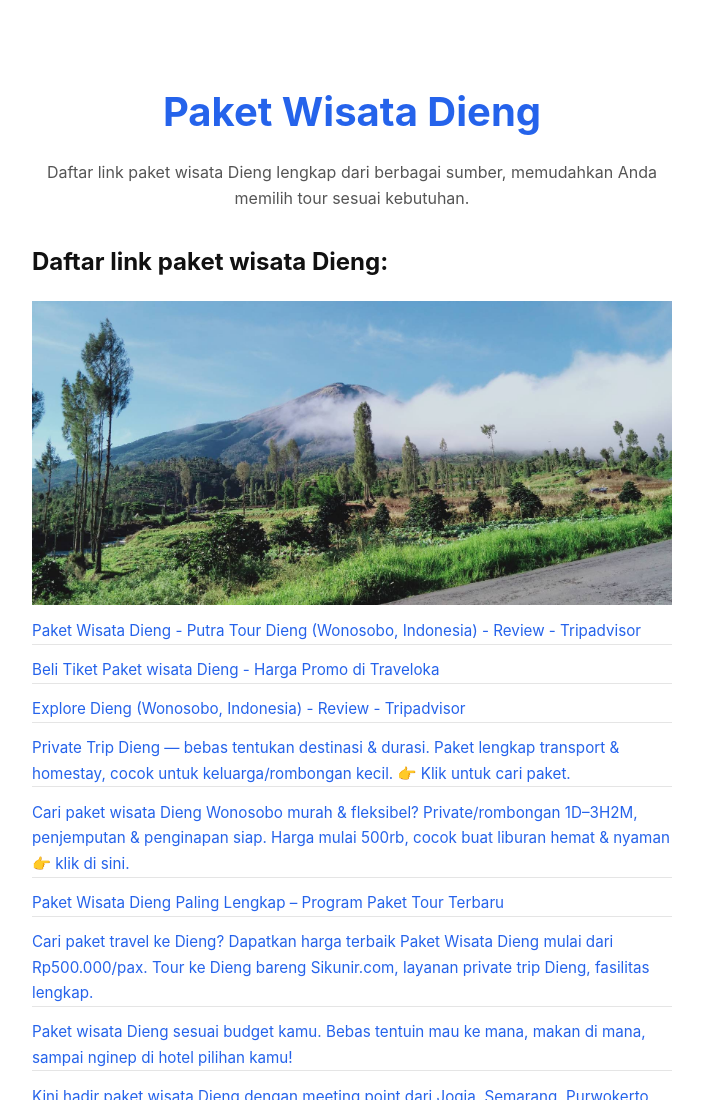
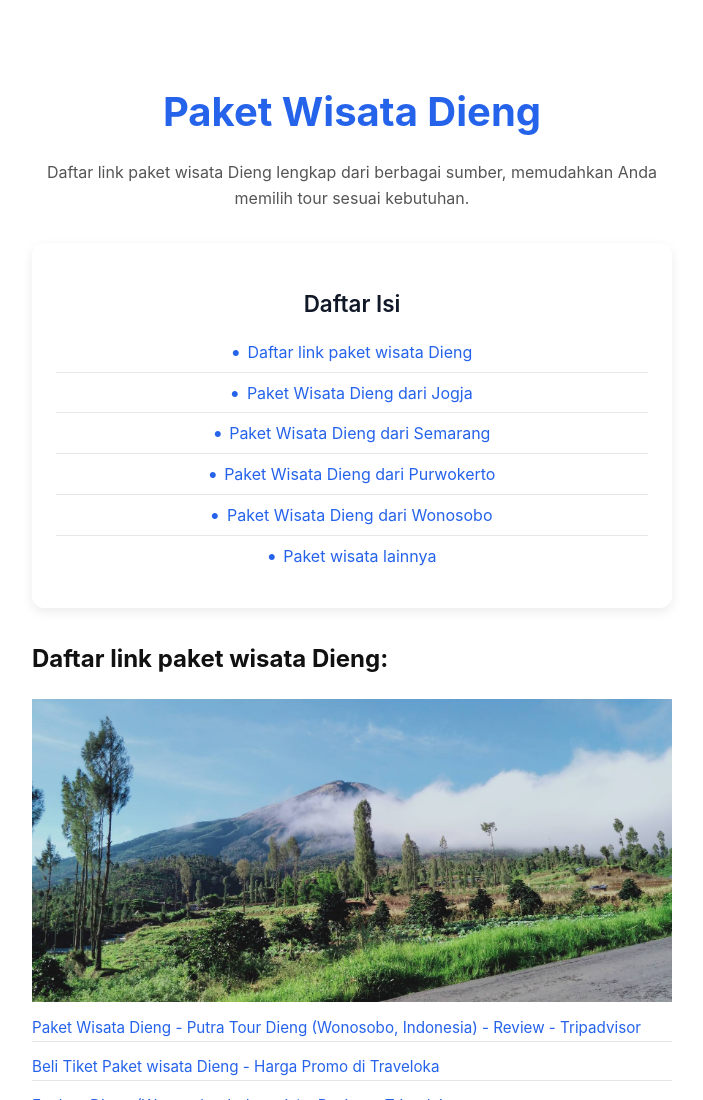
Before and after one commit to wisatadieng/wisatadieng.github.io, a plain HTML site: page index.html in a window 1280 px wide. Shown: the top 1100 px of the page, without its empty margins (288-991 px from the left). Drawn offline with Linux system fonts and the light colour scheme.

Commit message:
Add files via upload

```diff
--- a/index.html
+++ b/index.html
@@ -124,9 +124,22 @@
     <h1 class="main-title"><a href="/" class="home-brand">Paket Wisata Dieng</a></h1>
     <p class="tagline">Daftar link paket wisata Dieng lengkap dari berbagai sumber, memudahkan Anda memilih tour sesuai kebutuhan.</p>
 
+<!-- TOC Start -->
+<nav class="toc">
+  <h2>Daftar Isi</h2>
+  <ul>
+    <li><a href="#daftar-link-paket-wisata-dieng"><span class="toc-bullet">•</span> Daftar link paket wisata Dieng</a></li>
+    <li><a href="#paket-dieng-jogja"><span class="toc-bullet">•</span> Paket Wisata Dieng dari Jogja</a></li>
+    <li><a href="#paket-dieng-semarang"><span class="toc-bullet">•</span> Paket Wisata Dieng dari Semarang</a></li>
+    <li><a href="#paket-dieng-purwokerto"><span class="toc-bullet">•</span> Paket Wisata Dieng dari Purwokerto</a></li>
+    <li><a href="#paket-dieng-wonosobo"><span class="toc-bullet">•</span> Paket Wisata Dieng dari Wonosobo</a></li>
+    <li><a href="#paket-lainnya"><span class="toc-bullet">•</span> Paket wisata lainnya</a></li>
+  </ul>
+</nav>
+<!-- TOC End -->
 
 
-<div class="suggestions">
+<div class="suggestions" id="daftar-link-paket-wisata-dieng">
   <h2>Daftar link paket wisata Dieng:</h2>
 <img src="paket-wisata-dieng.jpg" alt="Paket wisata Dieng" style="width:100%;height:auto;" />
 
@@ -168,7 +181,7 @@
   </ul>
 </div>
 
-<div class="suggestions">
+<div class="suggestions" id="paket-dieng-jogja">
   <h2>Paket Wisata Dieng dari Jogja</h2>
 <img src="jogja-dieng.jpg" alt="Paket wisata Dieng dari Jogja" style="width:100%;height:auto;" />
 
@@ -183,7 +196,7 @@
   </ul>
 </div>
 
-<div class="suggestions">
+<div class="suggestions" id="paket-dieng-semarang">
   <h2>Paket Wisata Dieng dari Semarang</h2>
 <img src="semarang-dieng.jpg" alt="Paket perjalanan wisata ke Dieng dari Semarang" style="width:100%;height:auto;" />
   <ul>
@@ -193,7 +206,7 @@
   </ul>
 </div>
 
-<div class="suggestions">
+<div class="suggestions" id="paket-dieng-purwokerto">
   <h2>Paket Wisata Dieng dari Purwokerto</h2>
 <img src="purwokerto-dieng.jpg" alt="Tour ke Dieng dari Purwokerto" style="width:100%;height:auto;" />
   <ul>
@@ -203,7 +216,7 @@
   </ul>
 </div>
 
-<div class="suggestions">
+<div class="suggestions" id="paket-dieng-wonosobo">
   <h2>Paket Wisata Dieng dari Wonosobo</h2>
 <img src="wonosobo-dieng.jpg" alt="Paket Tour ke Dieng dari Wonosobo" style="width:100%;height:auto;" />
   <ul>
@@ -215,7 +228,7 @@
   </ul>
 </div>
 
-<div class="suggestions">
+<div class="suggestions" id="paket-lainnya">
   <h2>Paket wisata lainnya</h2>
 <img src="dieng.jpg" alt="Dataran tinggi Dieng (Candi Bima)" style="width:100%;height:auto;" />
   <ul>
--- a/style.css
+++ b/style.css
@@ -242,3 +242,68 @@ a {
 .suggestions a:hover {
   color: #0b4db7;
 }
+
+
+
+/* TOC card */
+.toc {
+  background: #ffffff;
+  padding: 1.5em;
+  border-radius: 12px;
+  box-shadow: 0 4px 12px rgba(0,0,0,0.08);
+  margin-bottom: 2em;
+  transition: transform 0.2s ease, box-shadow 0.2s ease;
+}
+
+.toc:hover {
+  transform: translateY(-2px);
+  box-shadow: 0 6px 20px rgba(0,0,0,0.12);
+}
+
+/* TOC heading */
+.toc h2 {
+  font-size: 1.4em;
+  font-weight: 600;
+  margin-bottom: 0.8em;
+  color: #111827;
+}
+
+/* TOC list */
+.toc ul {
+  list-style: none;
+  padding-left: 0;
+  margin: 0;
+}
+
+/* TOC item */
+.toc li {
+  margin: 0.5em 0;
+  font-size: 1em;
+  border-bottom: 1px solid #e5e7eb; /* garis tipis bawah */
+  padding-bottom: 0.4em;
+}
+
+.toc li:last-child {
+  border-bottom: none;
+}
+
+/* TOC link */
+.toc a {
+  text-decoration: none;
+  color: #2563eb;
+  display: inline-flex;
+  align-items: center;
+  gap: 0.5em;
+  transition: color 0.2s ease;
+}
+
+.toc a:hover {
+  color: #1e40af;
+}
+
+/* Bullet icon */
+.toc-bullet {
+  color: #2563eb;
+  font-weight: bold;
+  transform: scale(1.2);
+}
```
